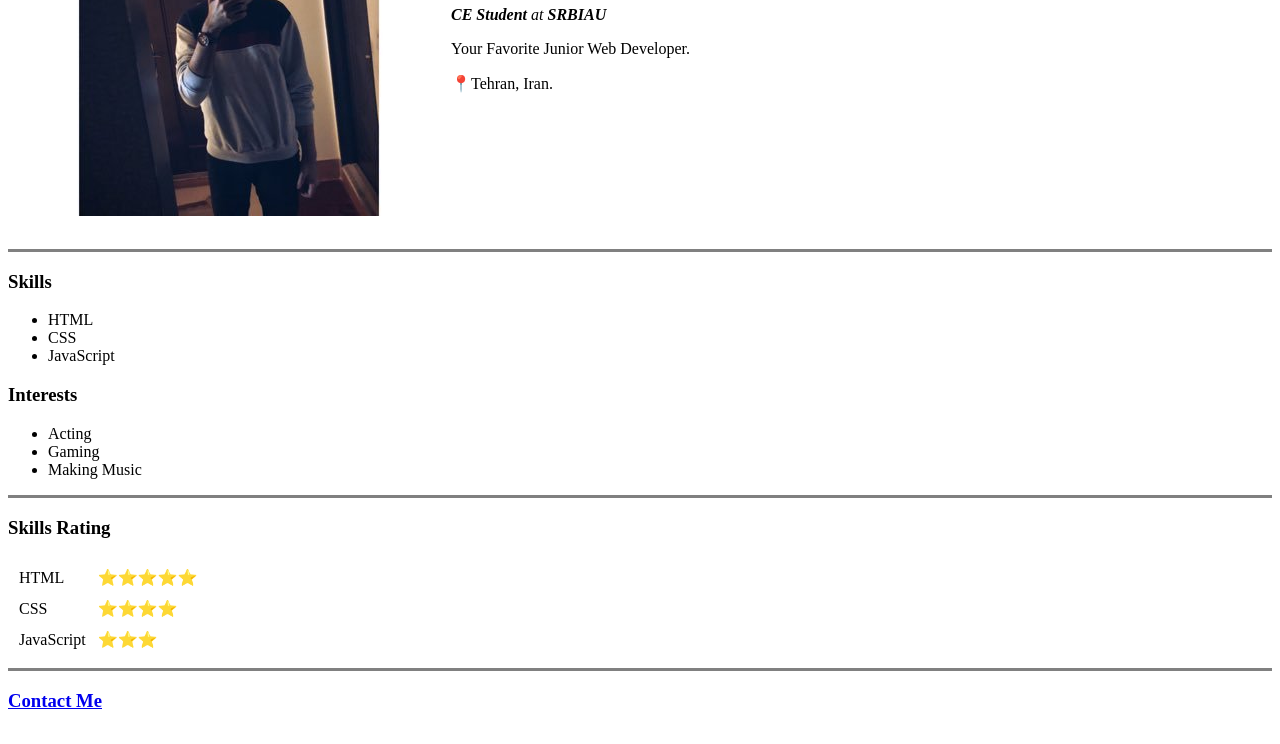
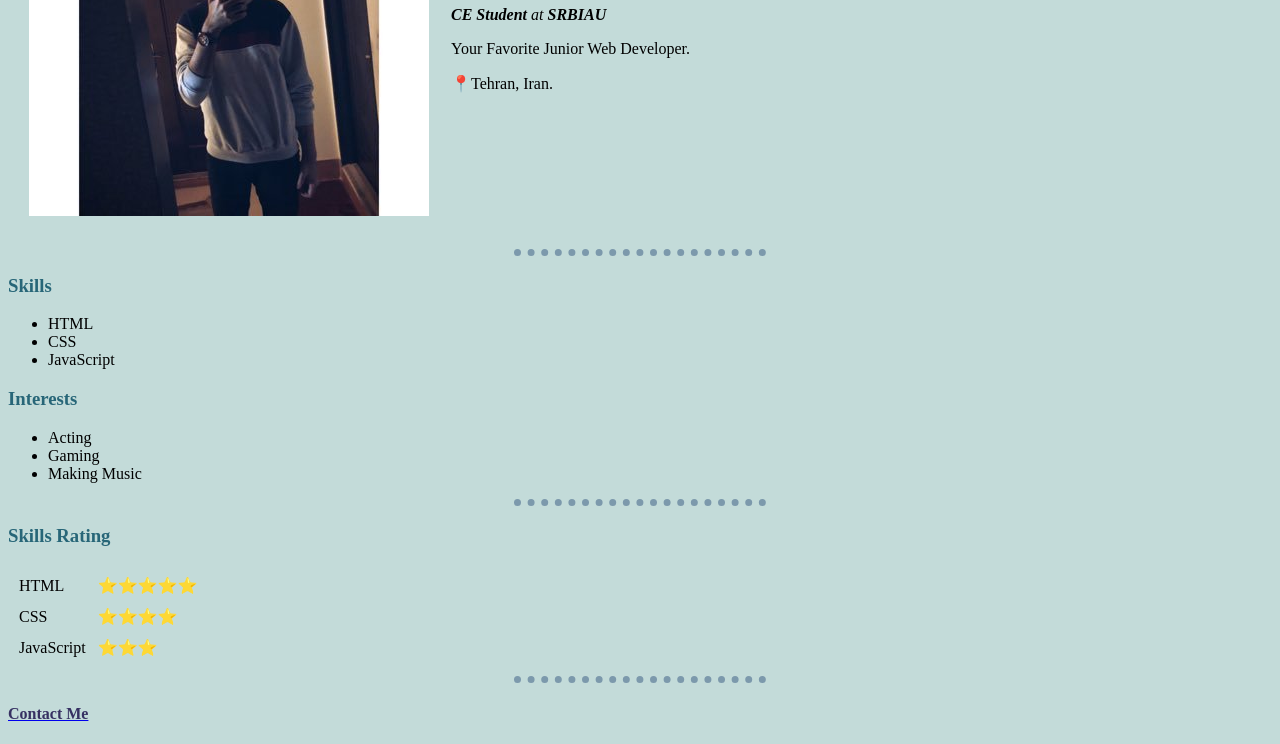
Before and after one commit to FarbodM7/PersonalSite, a plain HTML site: page index.html in a window 1280 px wide. Shown: the part 213-957 px from the top of the page. Drawn offline with Linux system fonts and the light colour scheme.

Commit message:
Add files via upload

```diff
--- /dev/null
+++ b/css/styles.css
@@ -0,0 +1,23 @@
+body {
+  background-color: #C3DBD9;
+}
+
+h1 {
+  color: #0F044C;
+}
+
+h4 {
+  color: #363062;
+}
+
+h3 {
+  color: #276678;
+}
+
+hr {
+  border-style: none;
+  border-top-style: dotted;
+  border-color: #7C99AC;
+  border-width: 7px;
+  width: 20%;
+}
--- a/index.html
+++ b/index.html
@@ -4,6 +4,7 @@
 <head>
   <meta charset="utf-8">
   <title>Farbod Mousavi</title>
+  <link rel="stylesheet" href="css/styles.css">
 </head>
 
 <body>
@@ -18,7 +19,7 @@
       </td>
     </tr>
   </table>
-  <hr size="3" noshade>
+  <hr>
   <h3>Skills</h3>
   <ul>
     <li>HTML</li>
@@ -31,7 +32,7 @@
     <li>Gaming</li>
     <li>Making Music</li>
   </ul>
-  <hr size="3" noshade>
+  <hr>
   <h3>Skills Rating</h3>
   <table cellspacing="10">
     <tr>
@@ -47,9 +48,9 @@
       <td>⭐⭐⭐</td>
     </tr>
   </table>
-  <hr size="3" noshade>
+  <hr>
   <a href="Contact-Me.html">
-    <h3>Contact Me</h3>
+    <h4>Contact Me</h4>
   </a>
 </body>
 
```
Also changed, not shown: Contact-Me.html (+2 -1 lines).
